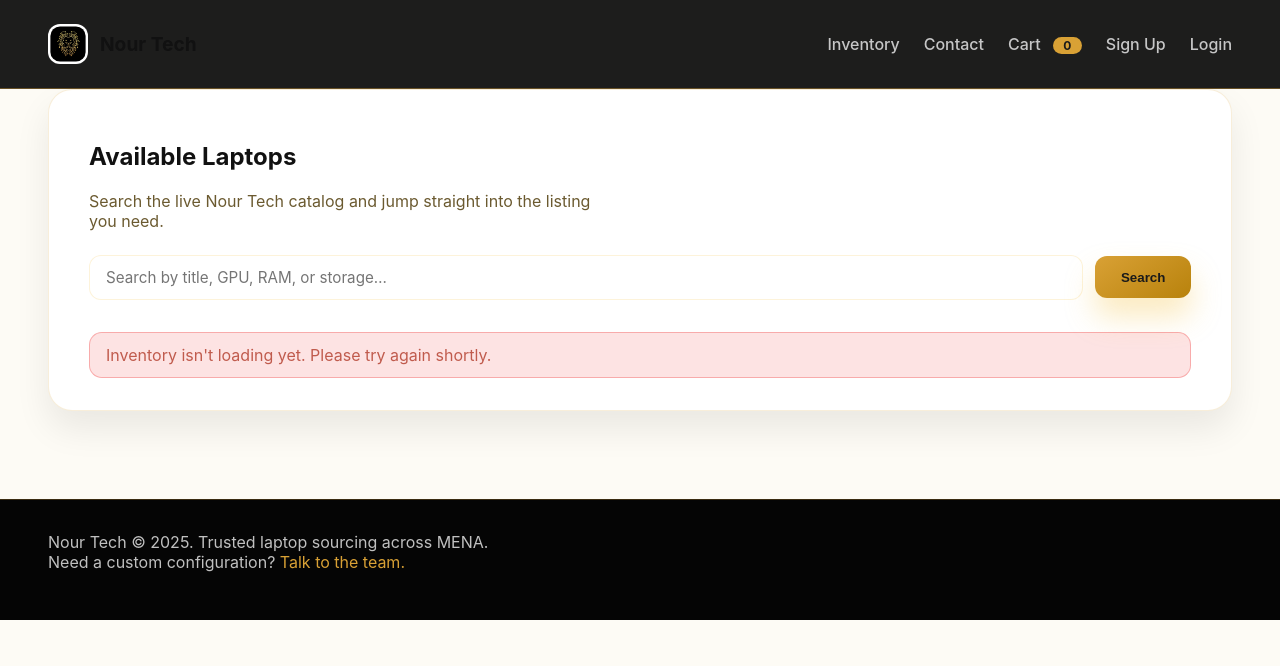
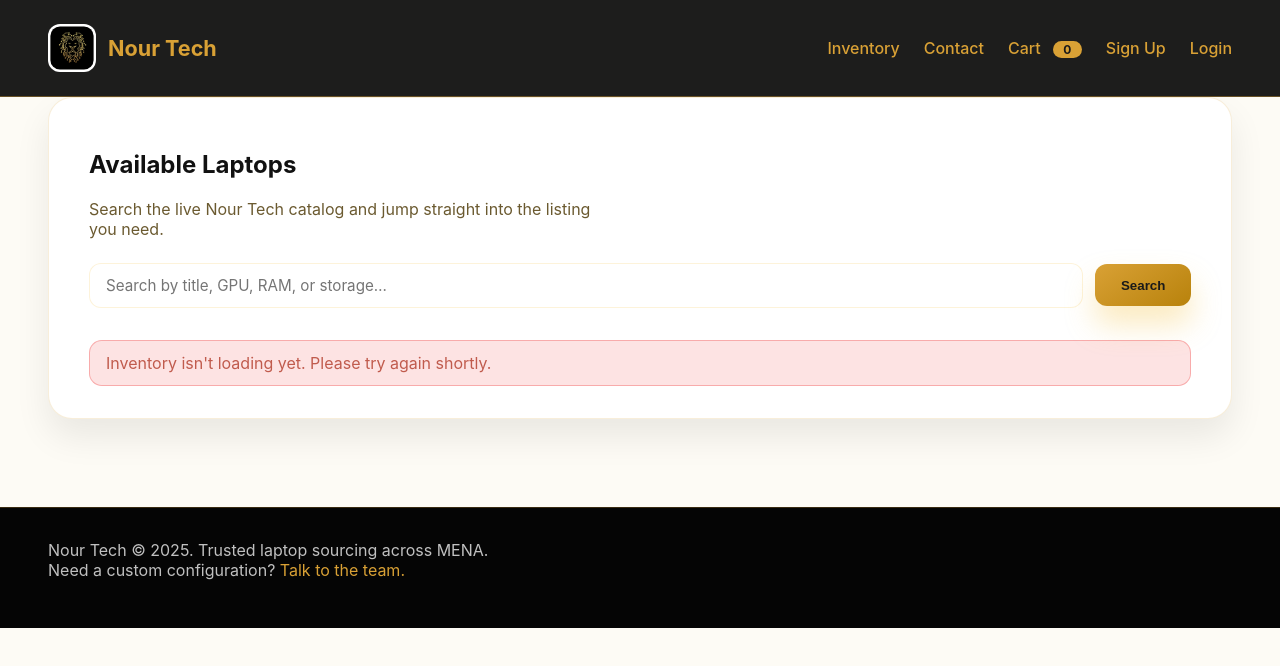
Before and after one commit to aelemary/nour-tech, a plain HTML site: page public/index.html in a window 1280 px wide. Drawn offline with Linux system fonts and the light colour scheme; no server answers.

Commit message:
made logo a little larger, and change header fonts to gold instead of black for better contrast

```diff
--- a/public/styles.css
+++ b/public/styles.css
@@ -50,13 +50,14 @@ header {
   align-items: center;
   gap: 0.75rem;
   font-weight: 700;
-  font-size: 1.2rem;
+  font-size: 1.35rem;
+  color: var(--accent);
   direction: ltr;
 }
 
 .logo img {
-  width: 2.5rem;
-  height: 2.5rem;
+  width: 3rem;
+  height: 3rem;
   object-fit: contain;
   border-radius: 0.75rem;
   background: #fff;
@@ -71,18 +72,18 @@ nav {
 
 nav a {
   font-weight: 500;
-  color: rgba(255, 255, 255, 0.75);
+  color: var(--accent);
   transition: color 0.2s ease, transform 0.2s ease;
 }
 
 nav a:hover {
-  color: var(--accent);
+  color: var(--accent-strong);
   transform: translateY(-2px);
 }
 
 .nav-user {
   font-weight: 600;
-  color: var(--text);
+  color: var(--accent);
 }
 
 .cart-count {
```
